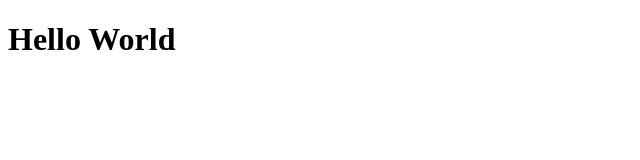
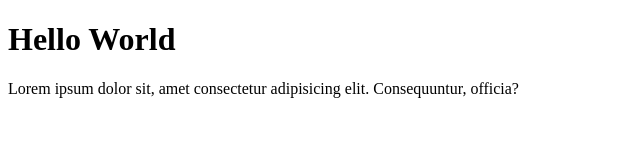
Before and after one commit to NadyaMumtazah/nadya-gits-test, a plain HTML site: page index.html in a window 1280 px wide. Shown: the whole page, without its empty margins (0-640 px from the left). Drawn offline with Linux system fonts and the light colour scheme.

Commit message:
Menambahkan paragraf

```diff
--- a/index.html
+++ b/index.html
@@ -8,5 +8,6 @@
 </head>
 <body>
     <h1>Hello World</h1>
+    <p>Lorem ipsum dolor sit, amet consectetur adipisicing elit. Consequuntur, officia?</p>
 </body>
 </html>
```
